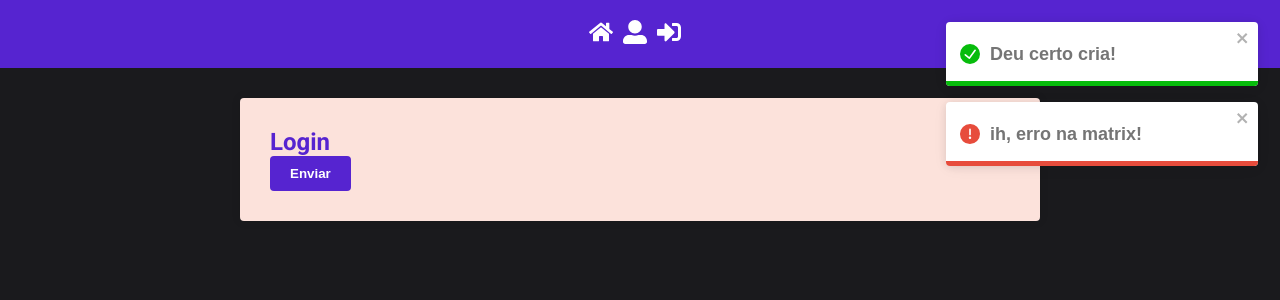
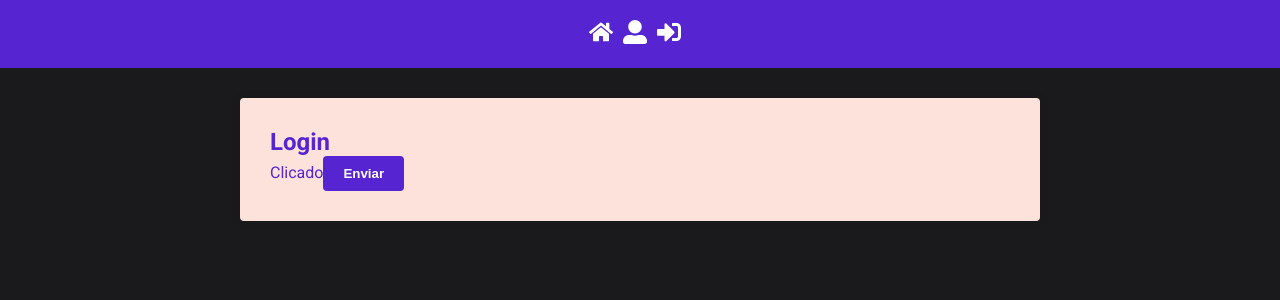
Before and after one commit to Furiuss/api-escola-front, a React (Vite) app: page /login in a window 1280 px wide. Shown: the top 300 px of the page. Built offline with nearby package versions, Linux system fonts and the light colour scheme.

Commit message:
add: add redux and rtk

```diff
--- a/package.json
+++ b/package.json
@@ -9,13 +9,16 @@
     "preview": "vite preview"
   },
   "dependencies": {
+    "@reduxjs/toolkit": "^1.8.4",
     "axios": "^0.27.2",
     "history": "^5.3.0",
     "react": "^18.2.0",
     "react-dom": "^18.2.0",
     "react-icons": "^4.4.0",
+    "react-redux": "^8.0.2",
     "react-router-dom": "^6.3.0",
     "react-toastify": "^9.0.8",
+    "redux": "^4.2.0",
     "styled-components": "^5.3.5"
   },
   "devDependencies": {
--- a/src/App.jsx
+++ b/src/App.jsx
@@ -1,18 +1,18 @@
 import React from 'react';
 import { Outlet } from 'react-router-dom';
-import { ToastContainer } from 'react-toastify';
+import { Provider } from 'react-redux';
 
+import { store } from './store';
 import { Header } from './components/Header';
 import GlobalStyles from './styles/GlobalStyles';
 
 function App() {
   return (
-    <div className="App">
+    <Provider store={store}>
       <Header />
       <GlobalStyles />
       <Outlet />
-      <ToastContainer autoClose={3000} className="toast-container" />
-    </div>
+    </Provider>
   );
 }
 
--- /dev/null
+++ b/src/features/click/clicarSlice.jsx
@@ -0,0 +1,19 @@
+import { createSlice } from '@reduxjs/toolkit';
+
+const initialState = {
+  botaoClicado: true,
+};
+
+const clicarSlice = createSlice({
+  name: 'clicar',
+  initialState,
+  reducers: {
+    clicar: (state) => {
+      state.botaoClicado = !state.botaoClicado;
+    },
+  },
+});
+
+export const { clicar } = clicarSlice.actions;
+
+export default clicarSlice.reducer;
--- a/src/pages/Login/index.jsx
+++ b/src/pages/Login/index.jsx
@@ -1,13 +1,27 @@
 import React from 'react';
+import { useDispatch, useSelector } from 'react-redux';
 
+import { clicar } from '../../features/click/clicarSlice';
 import { Container } from '../../styles/GlobalStyles';
 import { Title } from './styled';
 
 export default function Login() {
+  const dispatch = useDispatch();
+  const clicado = useSelector((state) => state.clicar.botaoClicado);
+
+  function handleClick(e) {
+    e.preventDefault();
+
+    dispatch(clicar());
+  }
+
   return (
     <Container>
       <Title>Login</Title>
-      <button type="button">Enviar</button>
+      {clicado ? 'Clicado' : 'Não clicado'}
+      <button type="button" onClick={handleClick}>
+        Enviar
+      </button>
     </Container>
   );
 }
--- /dev/null
+++ b/src/store/index.js
@@ -0,0 +1,8 @@
+import { configureStore } from '@reduxjs/toolkit';
+import clicarSlice from '../features/click/clicarSlice';
+
+export const store = configureStore({
+  reducer: {
+    clicar: clicarSlice,
+  },
+});
```
Also changed, not shown: .eslintrc.cjs, 1 other file (tests, documents, lock files or other folders).
